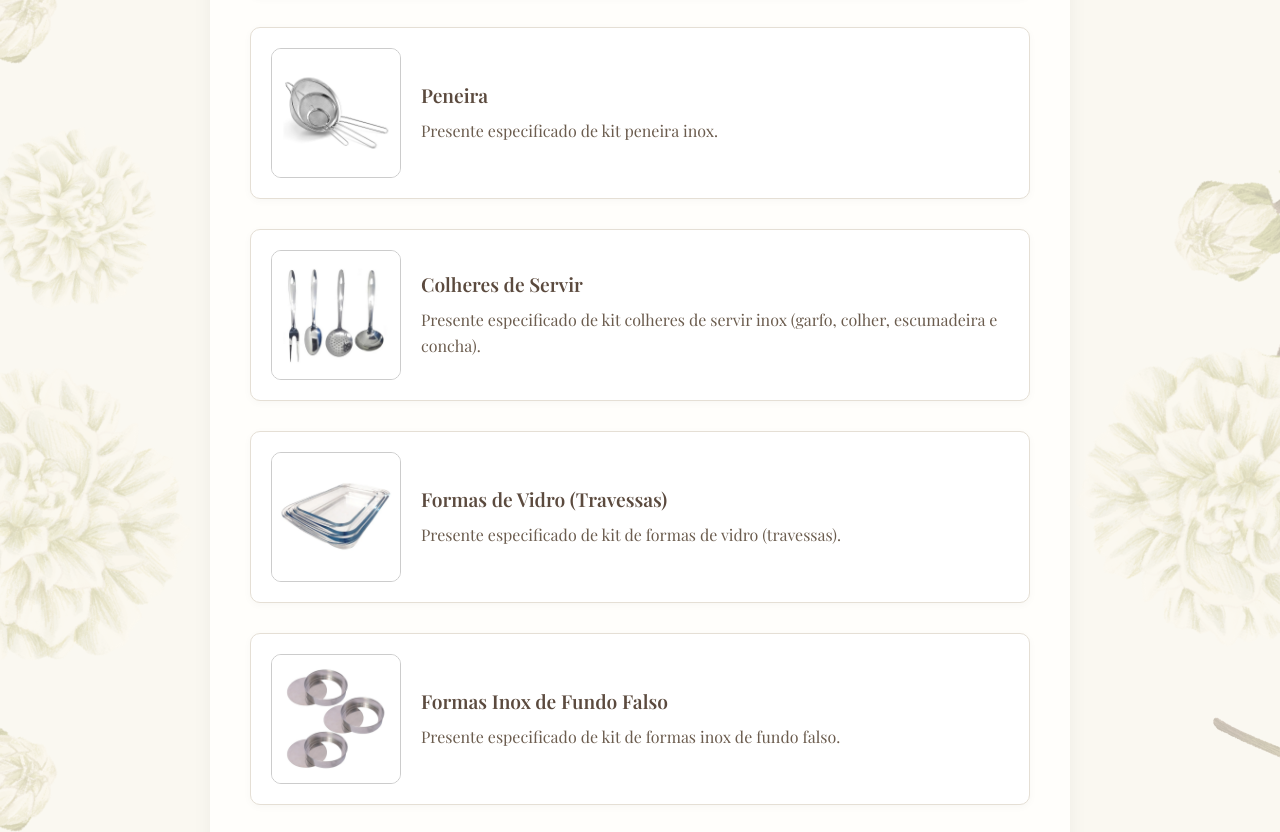
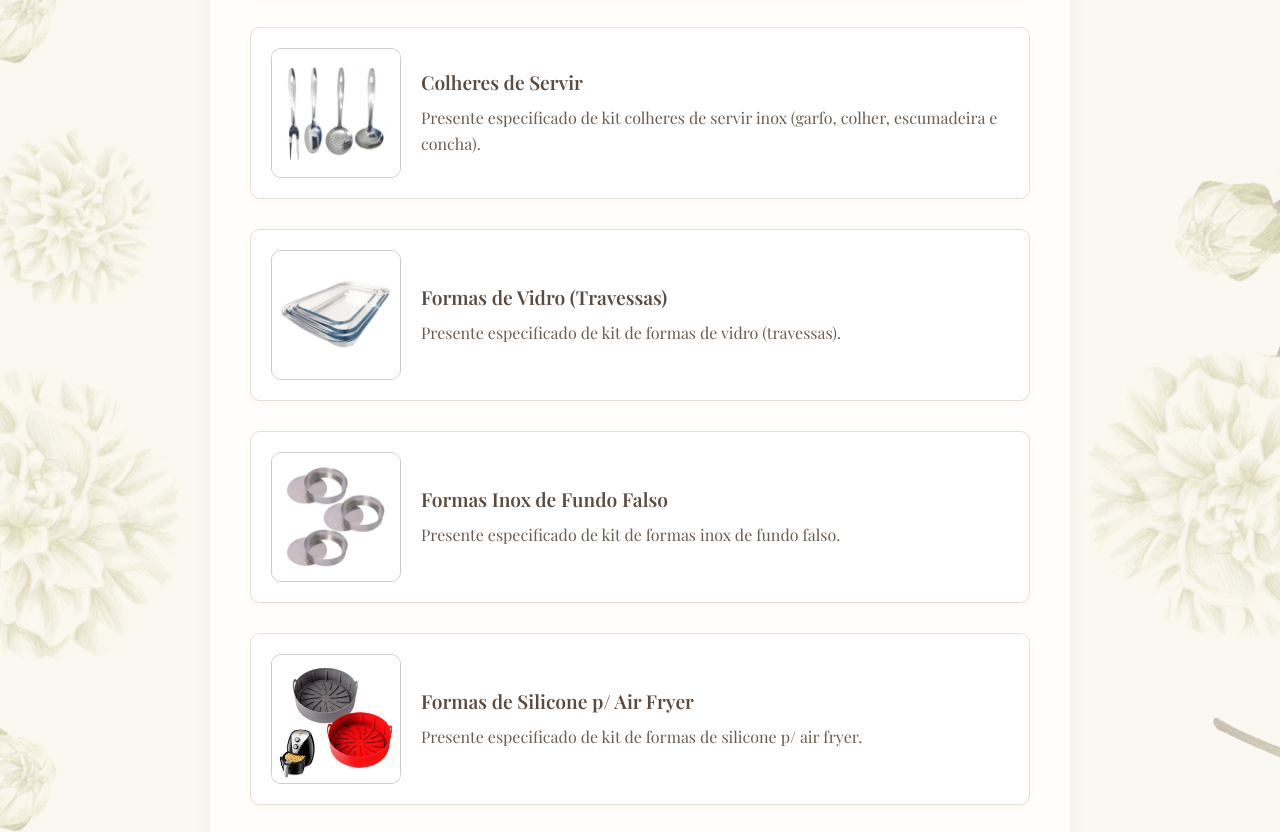
Before and after one commit to aammaciel/joaoegeovana-listadepresentes, a plain HTML site: page index.html in a window 1280 px wide. Shown: the part 4496-5328 px from the top of the page. Drawn offline with nearby package versions, Linux system fonts and the light colour scheme.

Commit message:
Update index.html

```diff
--- a/index.html
+++ b/index.html
@@ -462,14 +462,6 @@ Para os amigos e familiares que desejarem nos presentear, pedimos com carinho qu
     </div>
 
     <div class="gift">
-      <img src="imagens/kitpeneira.png">
-      <div class="gift-content">
-        <h3>Peneira</h3>
-        <p>Presente especificado de kit peneira inox.</p>
-      </div>
-    </div>
-
-    <div class="gift">
       <img src="imagens/colheresdeservir.png">
       <div class="gift-content">
         <h3>Colheres de Servir</h3>
```
